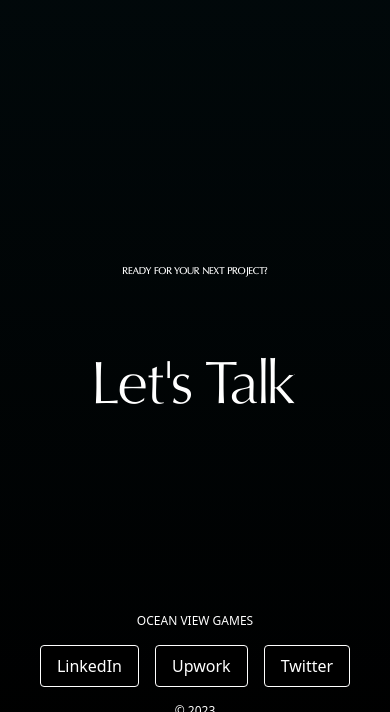
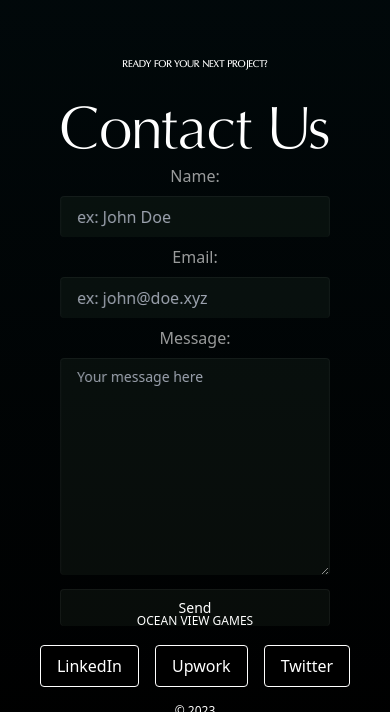
Before and after one commit to Clstialdev/oceanview, a Next.js app: page / in a window 390 px wide. Shown: the part 11288-12000 px from the top of the page. Built offline with nearby package versions, Linux system fonts and the light colour scheme.

Commit message:
feat:contact form, mobile responsiveness fixes

```diff
--- a/package.json
+++ b/package.json
@@ -9,6 +9,7 @@
     "start": "next start"
   },
   "dependencies": {
+    "@emailjs/browser": "^3.10.0",
     "framer-motion": "^9.0.1",
     "next": "13.1.6",
     "react": "18.2.0",
--- a/src/components/ThreeDeeCardWrapper.tsx
+++ b/src/components/ThreeDeeCardWrapper.tsx
@@ -10,12 +10,17 @@ import { type RefObject, useEffect } from "react";
 
 interface ThreeDeeCardWrapperProps {
   children: React.ReactNode;
-  childRef: RefObject<HTMLDivElement>;
+  childRef:
+    | RefObject<HTMLDivElement>
+    | RefObject<HTMLTextAreaElement>
+    | RefObject<HTMLInputElement>;
+  widthFull?: boolean;
 }
 
 export const ThreeDeeCardWrapper: NextPage<ThreeDeeCardWrapperProps> = ({
   children,
   childRef,
+  widthFull = false,
 }) => {
   const mouseX = useMotionValue(0);
   const mouseY = useMotionValue(0);
@@ -61,7 +66,7 @@ export const ThreeDeeCardWrapper: NextPage<ThreeDeeCardWrapperProps> = ({
 
   return (
     <motion.div
-      style={{ rotateX, rotateY, scale }}
+      style={{ rotateX, rotateY, scale, width: widthFull ? "100%" : "auto" }}
       className="relative h-fit w-fit"
     >
       {children}
@@ -70,7 +75,10 @@ export const ThreeDeeCardWrapper: NextPage<ThreeDeeCardWrapperProps> = ({
 };
 
 interface SheenEffectProps {
-  cardRef: RefObject<HTMLDivElement>;
+  cardRef:
+    | RefObject<HTMLDivElement>
+    | RefObject<HTMLTextAreaElement>
+    | RefObject<HTMLInputElement>;
   strength?: number;
   rgbColor?: string;
 }
@@ -141,7 +149,10 @@ export const SheenEffect: NextPage<SheenEffectProps> = ({
 };
 
 interface GlowEffectProps {
-  cardRef: RefObject<HTMLDivElement>;
+  cardRef:
+    | RefObject<HTMLDivElement>
+    | RefObject<HTMLTextAreaElement>
+    | RefObject<HTMLInputElement>;
   strength?: number;
   rgbaColor?: string;
 }
@@ -185,7 +196,7 @@ export const GlowEffect: NextPage<GlowEffectProps> = ({
 
   return (
     <motion.div
-      className="set absolute h-[300px] w-[300px] rounded-full blur-[100px]"
+      className="absolute h-[300px] w-[300px] rounded-full blur-[100px]"
       style={{
         x,
         y,
--- a/src/sections/Contact.tsx
+++ b/src/sections/Contact.tsx
@@ -1,10 +1,13 @@
+/* eslint-disable @typescript-eslint/no-unsafe-call */
 /* eslint-disable @typescript-eslint/no-unsafe-argument */
 /* eslint-disable @typescript-eslint/no-unsafe-member-access */
 /* eslint-disable @typescript-eslint/no-explicit-any */
 import { type NextPage } from "next";
 import { motion, useAnimation, useScroll, useTransform } from "framer-motion";
-import { useRef, useState } from "react";
+import { type FormEvent, useRef, useState } from "react";
 import Link from "next/link";
+import emailjs from "@emailjs/browser";
+import { ThreeDeeCardWrapper } from "../components/ThreeDeeCardWrapper";
 
 const Contact: NextPage = () => {
   const [isAnimationPlaying, setIsAnimationPlaying] = useState(false);
@@ -38,6 +41,37 @@ const Contact: NextPage = () => {
   const { scrollYProgress } = useScroll({ target: contactRef });
   const y = useTransform(scrollYProgress, [0, 1], ["-300vh", "0%"]);
 
+  const form = useRef<HTMLFormElement>(null);
+  const nameRef = useRef<HTMLInputElement>(null);
+  const emailRef = useRef<HTMLInputElement>(null);
+  const messageRef = useRef<HTMLTextAreaElement>(null);
+
+  const [isSubmitActive, setIsSubmitActive] = useState(true);
+  const [submitted, setSubmitted] = useState(false);
+
+  const sendEmail = (e: FormEvent) => {
+    e.preventDefault();
+    setIsSubmitActive(false);
+
+    emailjs
+      .sendForm(
+        "service_iuqwidr",
+        "template_fh4d4hv",
+        (form as any).current,
+        "p_upLlWlgv6vB9w0p"
+      )
+      .then(
+        (result) => {
+          console.log(result.text);
+          setSubmitted(true);
+        },
+        (error) => {
+          console.log(error.text);
+          setIsSubmitActive(true);
+        }
+      );
+  };
+
   return (
     <div
       className="relative flex h-screen w-full flex-col items-center justify-center overflow-hidden bg-gradient-to-b from-[#01090B] to-[#000000] px-[5%]"
@@ -51,22 +85,72 @@ const Contact: NextPage = () => {
           Ready for your next project?
         </p>
         <motion.div
-          onHoverStart={() => {
-            if (!isAnimationPlaying) {
-              void underscoreAnimationControl.start(
-                underscoreAnimationVariant.animate
-              );
-            }
-          }}
-          onHoverEnd={() => {
-            void underscoreAnimationControl.start(
-              underscoreAnimationVariant.end
-            );
-          }}
+        // onHoverStart={() => {
+        //   if (!isAnimationPlaying) {
+        //     void underscoreAnimationControl.start(
+        //       underscoreAnimationVariant.animate
+        //     );
+        //   }
+        // }}
+        // onHoverEnd={() => {
+        //   void underscoreAnimationControl.start(
+        //     underscoreAnimationVariant.end
+        //   );
+        // }}
         >
           <Link href="mailto:contact@oceanviewgames.co.uk">
-            <h1 className="font-oregon my-12 text-6xl text-white lg:text-[300px]">{`Let's Talk`}</h1>
+            <h1 className="font-oregon text-center text-6xl text-white sm:my-4 sm:text-7xl lg:text-[200px]">{`Contact Us`}</h1>
           </Link>
+          <div className="mb-12 flex w-full justify-center sm:mb-0">
+            <form
+              ref={form}
+              onSubmit={(e) => sendEmail(e)}
+              className="flex w-full flex-col items-center space-y-2 sm:w-1/2 sm:min-w-[500px]"
+            >
+              <label className="text-white text-opacity-60">Name:</label>
+              <ThreeDeeCardWrapper childRef={nameRef} widthFull>
+                <input
+                  type="text"
+                  ref={nameRef}
+                  name="user_name"
+                  placeholder="ex: John Doe"
+                  className="w-full rounded border-r-[1px] border-t-[1px] border-l-[1px] border-white border-opacity-5 bg-[#385140] bg-opacity-[15%] py-2 px-4 text-white outline-none sm:w-[50%] sm:min-w-[500px]"
+                />
+              </ThreeDeeCardWrapper>
+              <label className="text-white text-opacity-60">Email:</label>
+              <ThreeDeeCardWrapper childRef={emailRef} widthFull>
+                <input
+                  type="email"
+                  ref={emailRef}
+                  name="user_email"
+                  placeholder="ex: john@doe.xyz"
+                  className="w-full rounded border-r-[1px] border-t-[1px] border-l-[1px] border-white border-opacity-5 bg-[#385140] bg-opacity-[15%] py-2 px-4 text-white outline-none sm:w-[50%] sm:min-w-[500px]"
+                />
+              </ThreeDeeCardWrapper>
+              <label className="text-white text-opacity-60">Message:</label>
+              <ThreeDeeCardWrapper childRef={messageRef} widthFull>
+                <textarea
+                  name="message"
+                  ref={messageRef}
+                  placeholder="Your message here"
+                  className="w-full rounded border-r-[1px] border-t-[1px] border-l-[1px] border-white border-opacity-5 bg-[#385140] bg-opacity-[15%] py-2 px-4 text-sm text-white outline-none sm:w-[50%] sm:min-w-[500px]"
+                  rows={10}
+                />
+              </ThreeDeeCardWrapper>
+              <input
+                type="submit"
+                value={
+                  isSubmitActive
+                    ? "Send"
+                    : !submitted
+                    ? "Please Wait"
+                    : "Message Sent!"
+                }
+                disabled={!isSubmitActive}
+                className="w-full rounded border-r-[1px] border-t-[1px] border-l-[1px] border-white border-opacity-5 bg-[#385140] bg-opacity-[15%] py-2 px-4 text-sm text-white outline-none duration-300 hover:cursor-pointer hover:bg-[#45624e] disabled:cursor-not-allowed disabled:bg-gray-700 sm:w-[50%] sm:min-w-[500px]"
+              />
+            </form>
+          </div>
           <motion.div
             animate={underscoreAnimationControl}
             onAnimationComplete={() => {
@@ -100,7 +184,7 @@ const Contact: NextPage = () => {
               </div>
             </Link>
           </div>
-          <p className="w-[100px] text-center text-xs  text-white">© 2023</p>
+          <p className="w-[100px] text-center text-xs text-white">© 2023</p>
         </div>
       </motion.div>
     </div>
```
Also changed, not shown: 2 other files (tests, documents, lock files or other folders).
